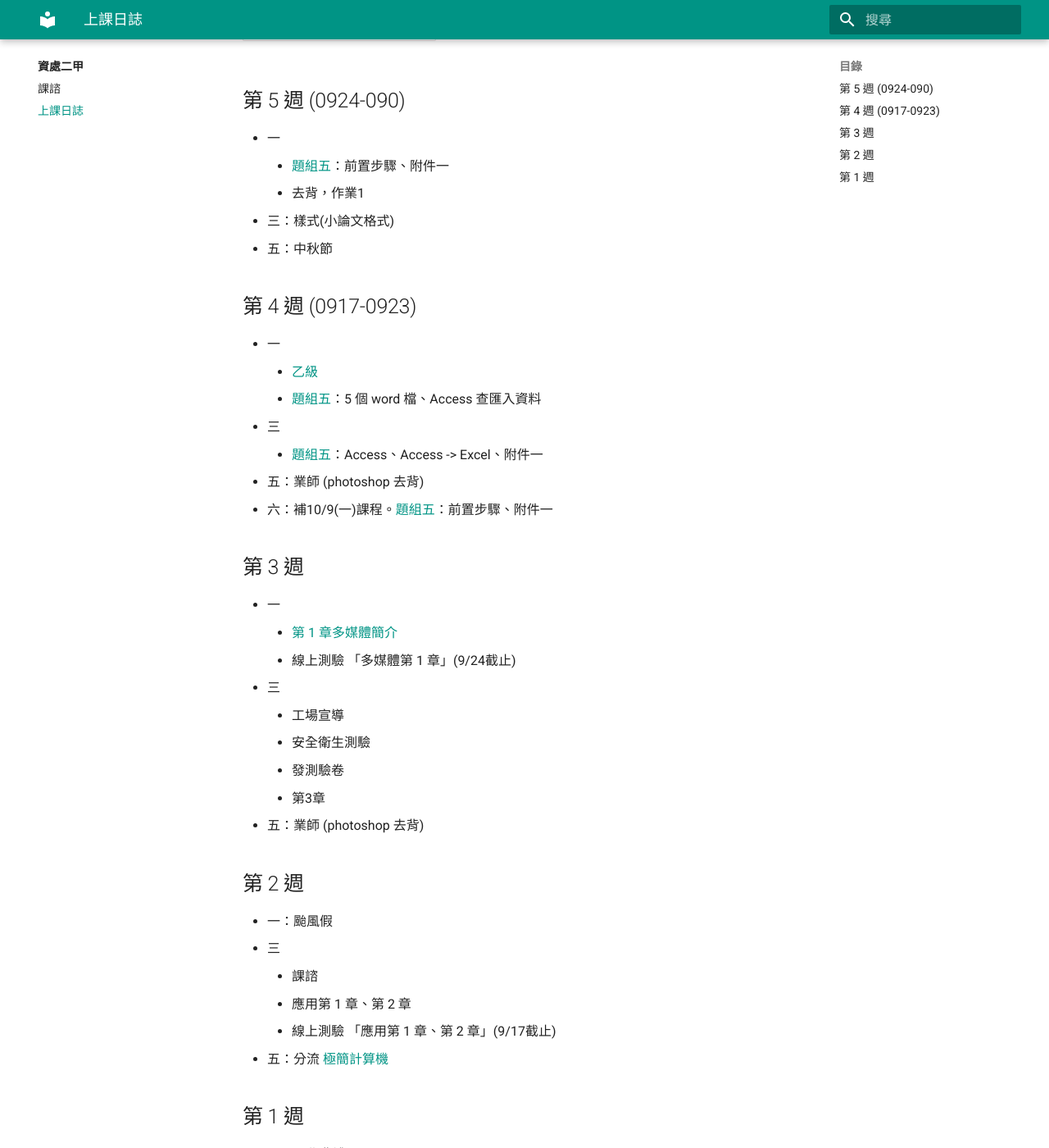
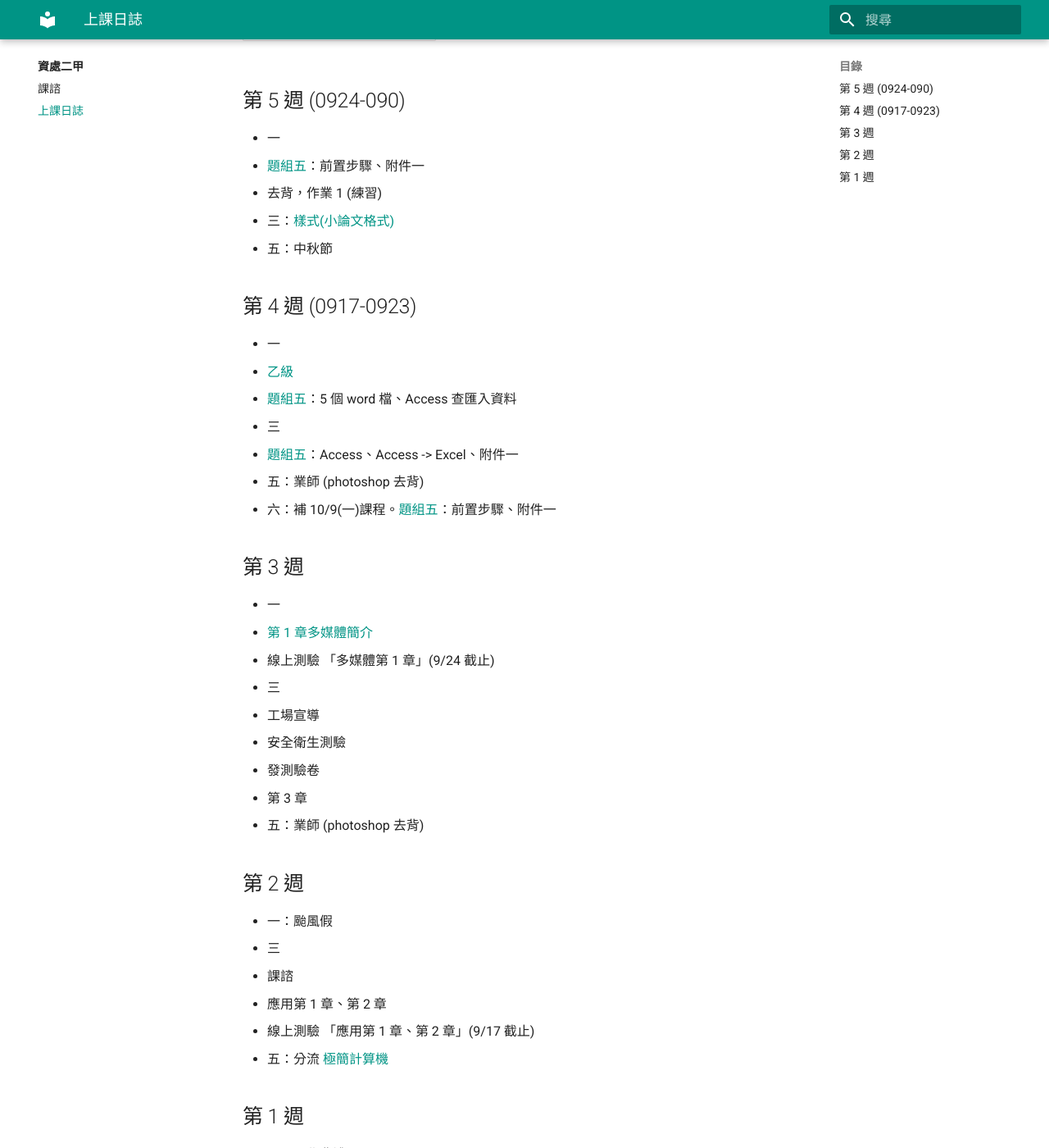
Before and after one commit to cwyedu/school-112, an MkDocs documentation site: the page built from docs/dp111/112_1_dp111_log.md, in a window 1280 px wide and 1400 px high, scrolled down 444 px. Shown: the whole window at 82% size. Built offline with MkDocs 1.6.1 and Material for MkDocs 9.7.7, drawn with Linux system fonts in a browser that asks for light colours.

Commit message:
add 9/27 log

```diff
--- a/docs/dp111/112_1_dp111_log.md
+++ b/docs/dp111/112_1_dp111_log.md
@@ -13,47 +13,41 @@
 ## 第 5 週 (0924-090)
 
 - 一
-    - [題組五](../cert/cert2/resolve-5.md)：前置步驟、附件一
-    - 去背，作業1
-- 三：樣式(小論文格式)
+  - [題組五](../cert/cert2/resolve-5.md)：前置步驟、附件一
+  - 去背，作業 1 (練習)
+- 三：[樣式(小論文格式)](misc/template_essay.md)
 - 五：中秋節
-
-
 
 ## 第 4 週 (0917-0923)
 
 - 一
-    - [乙級](../cert/cert2/index.md)
-    - [題組五](../cert/cert2/resolve-5.md)：5 個 word 檔、Access 查匯入資料
+  - [乙級](../cert/cert2/index.md)
+  - [題組五](../cert/cert2/resolve-5.md)：5 個 word 檔、Access 查匯入資料
 - 三
-    - [題組五](../cert/cert2/resolve-5.md)：Access、Access -> Excel、附件一
+  - [題組五](../cert/cert2/resolve-5.md)：Access、Access -> Excel、附件一
 - 五：業師 (photoshop 去背)
-- 六：補10/9(一)課程。[題組五](../cert/cert2/resolve-5.md)：前置步驟、附件一
+- 六：補 10/9(一)課程。[題組五](../cert/cert2/resolve-5.md)：前置步驟、附件一
 
 ## 第 3 週
 
 - 一
-    - [第 1 章多媒體簡介](misc/C371A3_1.md)
-    - 線上測驗 「多媒體第 1 章」(9/24截止)
+  - [第 1 章多媒體簡介](misc/C371A3_1.md)
+  - 線上測驗 「多媒體第 1 章」(9/24 截止)
 - 三
-    - 工場宣導
-    - 安全衛生測驗
-    - 發測驗卷
-    - 第3章
+  - 工場宣導
+  - 安全衛生測驗
+  - 發測驗卷
+  - 第 3 章
 - 五：業師 (photoshop 去背)
-
-
-
 
 ## 第 2 週
 
 - 一：颱風假
 - 三
-    - 課諮
-    - 應用第 1 章、第 2 章
-    - 線上測驗 「應用第 1 章、第 2 章」(9/17截止)
+  - 課諮
+  - 應用第 1 章、第 2 章
+  - 線上測驗 「應用第 1 章、第 2 章」(9/17 截止)
 - 五：分流 [極簡計算機](../programming/app_inventor/calculator.md)
-
 
 ## 第 1 週
 
```
Also changed, not shown: docs/dp111/misc/template_essay.md (added, +15 -0 lines), docs/dp111/misc/essay_howto.png (added).
